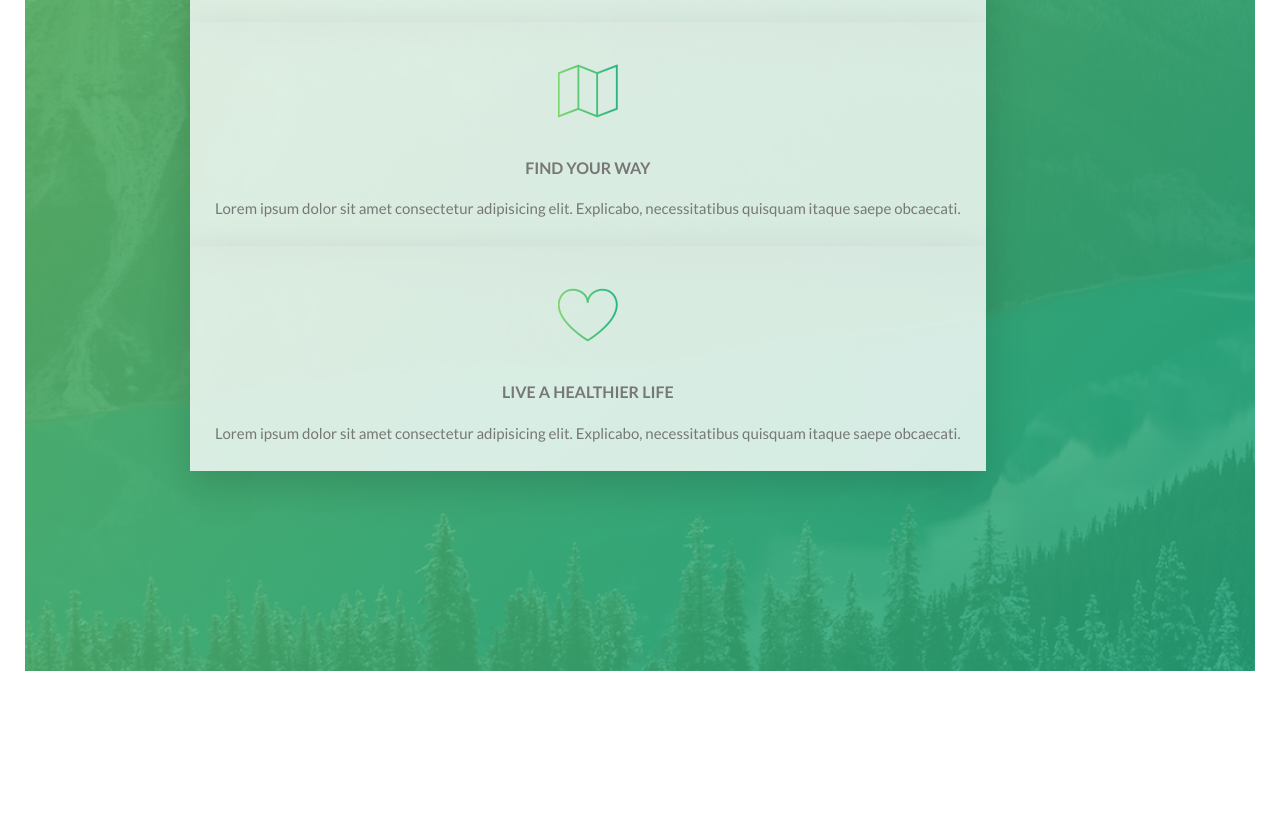
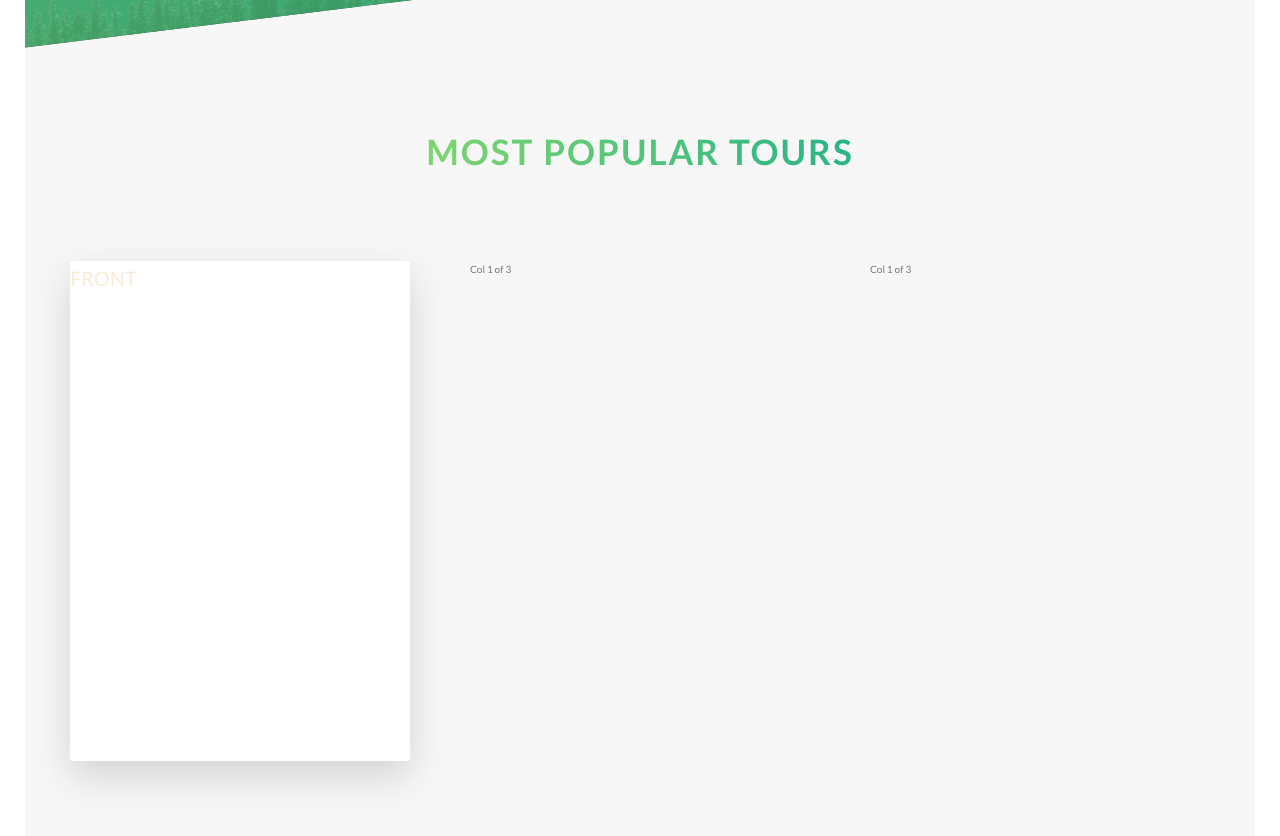
Before and after one commit to V4nd0r/Natours, a website: page index.html in a window 1280 px wide. Shown: the part 2261-3097 px from the top of the page. Before the commit the page ends 2957 px from the top, so only its background shows below. Drawn offline with Linux system fonts and the light colour scheme.

Commit message:
added first card for tours section

```diff
--- a/index.html
+++ b/index.html
@@ -103,6 +103,33 @@
                     </div>
                 </div>
             </section>
+
+            <section class="section-tours">
+                <div class="u-center-text u-margin-bottom-l">
+                    <h2 class = "heading-secondary">
+                        Most popular tours
+                    </h2>
+                </div>
+
+                <div class="row">
+                    <div class="col-1-of-3">
+                        <div class="card">
+                            <div class="card__side card__side--front">
+                                FRONT
+                            </div>
+                            <div class="card__side card__side--back card__side--back-1">
+                                BACK
+                            </div>
+                        </div>
+                    </div>
+                    <div class="col-1-of-3">
+                        Col 1 of 3
+                    </div>
+                    <div class="col-1-of-3">
+                        Col 1 of 3
+                    </div>
+                </div>
+            </section>
         </main>
         <!--
         <section class="grid-test">
--- a/sass/abstracts/_variables.scss
+++ b/sass/abstracts/_variables.scss
@@ -2,6 +2,12 @@
 $color-primary: #55c57a;
 $color-primary-light: #7ed56f;
 $color-primary-dark: #28b485;
+
+$color-secondary-light: #ffb900;
+$color-secondary-dark: #ff7730;
+
+$color-tertiary-light: #2998ff;
+$color-tertiary-dark: #5643fa;
 
 $color-grey-light-1: #f7f7f7;
 
@@ -13,6 +19,6 @@ $color-black: #000;
 $default-font-size: 1.6rem;
 
 //GRID
-$grid-width: 90rem;
+$grid-width: 114rem;
 $gutter-vertical: 8rem;
 $gutter-horizontal: 6rem;
--- /dev/null
+++ b/sass/components/_card.scss
@@ -0,0 +1,42 @@
+.card {
+    perspective: 150rem;
+    -moz-perspective: 150rem;
+    position: relative;
+    height: 50rem;
+
+    &__side {
+        background-color: orangered;
+        color: antiquewhite;
+        font-size: 2rem;
+        height: 50rem;
+        transition: all .8s ease;
+        position: absolute;
+        top: 0;
+        left: 0;
+        width: 100%;
+        backface-visibility: hidden;
+        border-radius: 3px;
+        box-shadow: 0 1.5rem 4rem rgba($color-black, .15);
+
+        &--front {
+            background-color: $color-white;
+        }
+
+        &--back {
+            transform: rotateY(180deg);
+
+            &-1 {
+                background-image: linear-gradient(to right bottom, $color-secondary-light, $color-secondary-dark);
+            }
+
+        }
+    }
+
+    &:hover &__side--front {
+        transform: rotateY(180deg);
+    }
+
+    &:hover &__side--back {
+        transform: rotateY(0);
+    }
+}
--- a/sass/layout/_grid.scss
+++ b/sass/layout/_grid.scss
@@ -21,22 +21,22 @@
     }
 
     .col-2-of-3{
-        width: calc(2*((100%-2*#{$gutter-horizontal})/3) + #{$gutter-horizontal});
+        width: calc(2 * ((100% - 2 * #{$gutter-horizontal})/3) + #{$gutter-horizontal});
     }
 
-    .col-2-of-3{
-        width: calc((100%-2*#{$gutter-horizontal})/3);
+    .col-1-of-3{
+        width: calc((100% - 2 * #{$gutter-horizontal}) / 3);
     }
 
     .col-1-of-4{
-        width: calc((100%-3*#{$gutter-horizontal})/4);
+        width: calc((100% - 3 * #{$gutter-horizontal}) / 4);
     }
 
     .col-2-of-4{
-        width: calc(2*((100%-3*#{$gutter-horizontal})/4) + #{$gutter-horizontal});
+        width: calc(2 * ((100% - 3 * #{$gutter-horizontal}) / 4) + #{$gutter-horizontal});
     }
 
     .col-3-of-4{
-        width: calc(3*((100%-3*#{$gutter-horizontal})/4) + 2*#{$gutter-horizontal});
+        width: calc(3 * ((100% - 3 * #{$gutter-horizontal}) / 4) + 2 * #{$gutter-horizontal});
     }
 }
--- a/sass/main.scss
+++ b/sass/main.scss
@@ -8,6 +8,7 @@
 @import "base/utilities";
 
 @import "components/button";
+@import "components/card";
 @import "components/composition";
 @import "components/feature-box";
 
--- a/sass/pages/_home.scss
+++ b/sass/pages/_home.scss
@@ -11,4 +11,17 @@
         rgba($color-primary-dark, 0.8)),
     url(../img/nat-4.jpg);
     background-size: cover;
+
+    transform: skewY(-7deg);
+    margin-top: -10rem;
+
+    & > * {
+        transform: skewY(7deg);
+    }
 }
+
+.section-tours {
+    background-color: $color-grey-light-1;
+    padding: 25rem 0 50rem 0;
+    margin-top: -10rem;
+}
```
Also changed, not shown: css/style.css.
